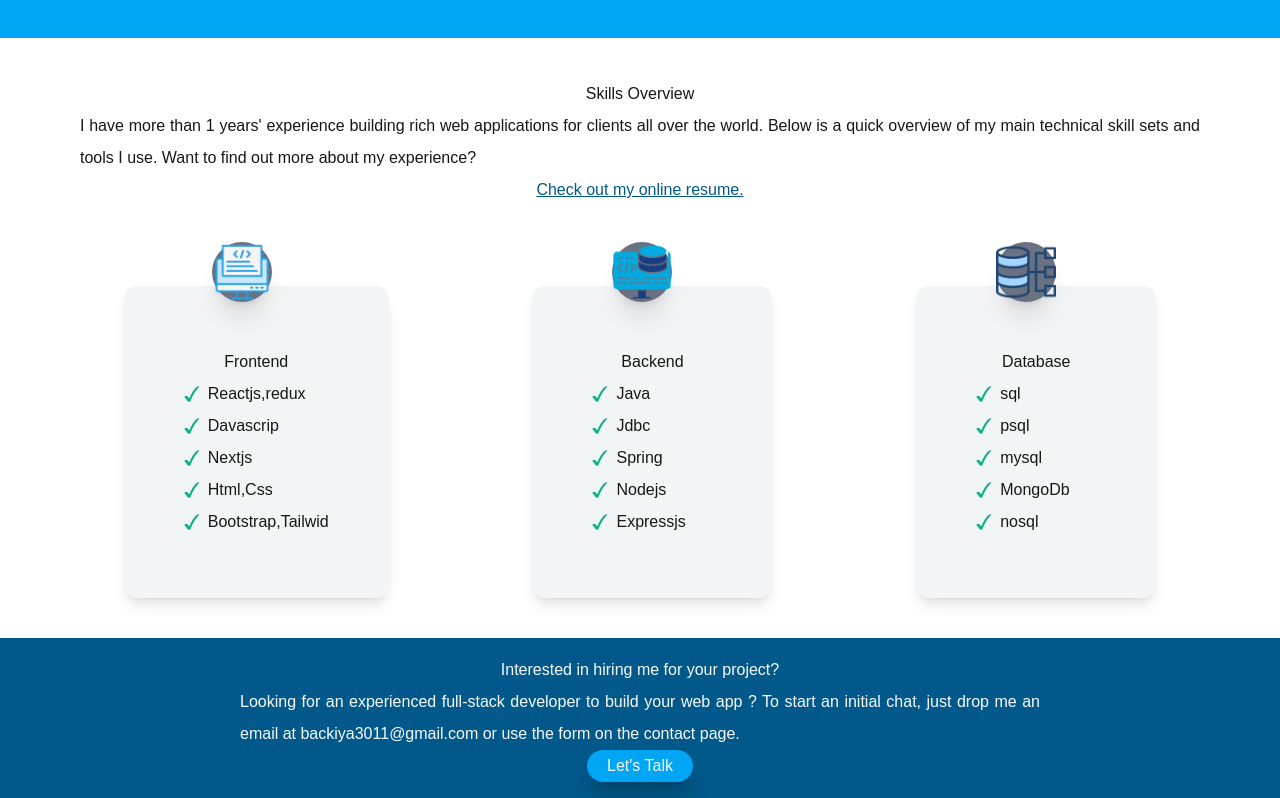
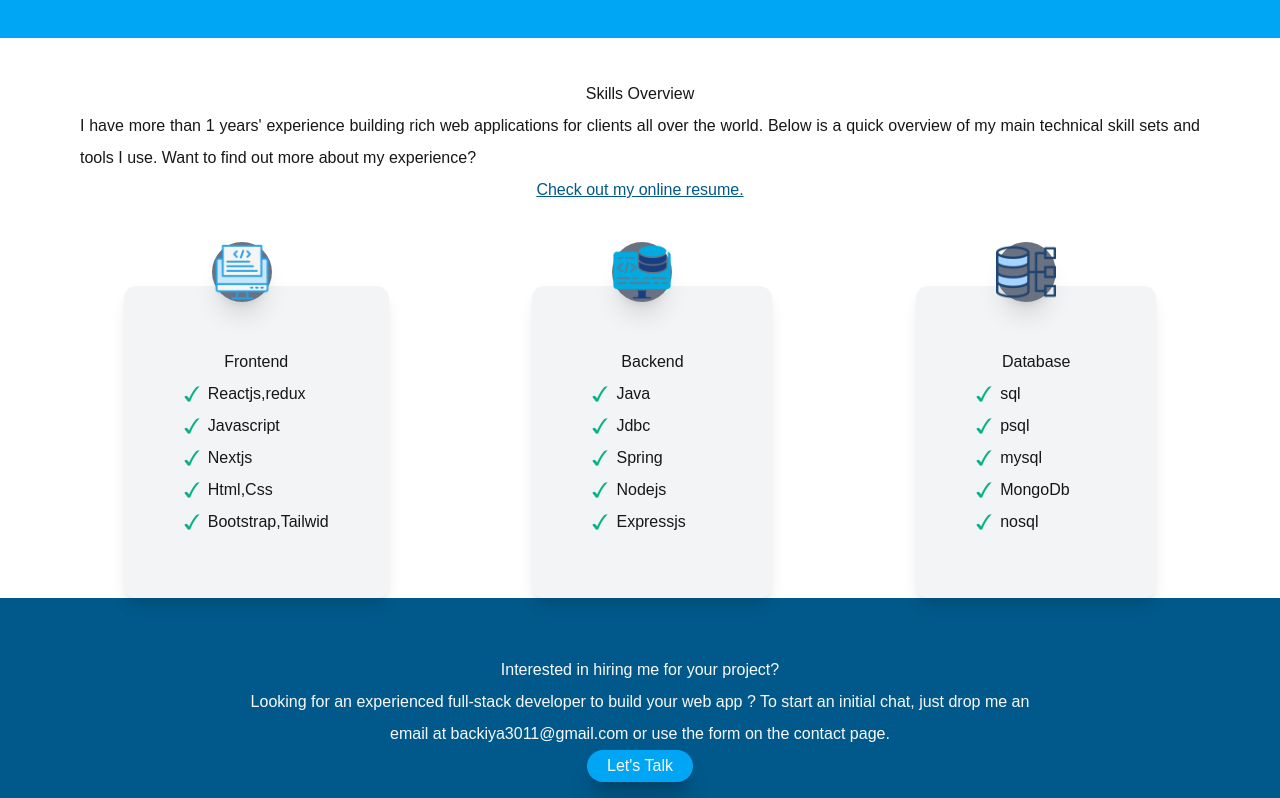
Before and after one commit to backiyadeveloper/myportfolio-Nextjs, a Next.js app: page / in a window 1280 px wide. Shown: the part 402-1200 px from the top of the page. Built offline with nearby package versions, Linux system fonts and the light colour scheme.

Commit message:
fixed the spellingmistacke and design

```diff
--- a/app/components/footer.tsx
+++ b/app/components/footer.tsx
@@ -2,12 +2,12 @@ import Link from "next/link"
 
 export default function Footer(){
     return(
-        <div className="">
-             <footer className="bg-sky-800 text-gray-50 place-items-center grid grid-cols-[50rem] justify-center text-justify text-center py-4 mt-10">
+        <div className="flex justify-center  bg-sky-800">
+             <footer className=" text-gray-50 place-items-center text-center basis-200 py-4 mt-10">
                 <div className="text-center">Interested in hiring me for your project?</div>
                 <div className="">Looking for an experienced full-stack developer to build your web app ? To start an initial chat, just drop me an email at backiya3011@gmail.com or use the form on the contact page.
                 </div>
-                <button className="rounded-full bg-sky-500 px-5 shadow-xl/20"><Link href="/contact"></Link>Let's Talk</button>
+                <button className="rounded-full bg-sky-500 text-cenet px-5 shadow-xl/20"><Link href="/contact"></Link>Let's Talk</button>
             </footer>
         </div>
     )
--- a/app/page.tsx
+++ b/app/page.tsx
@@ -26,7 +26,7 @@ export default function HomePage() {
             <div className="bg-gray-100 md:basis-60  md:min-w-60 p-15 sm:min-w-80 border-rounded shadow-lg rounded-xl">
               <h2 className="text-center">Frontend</h2>
               <p className="flex gap-2"><img src="/check.png" alt="" className="h-4 w-4 self-center"/>Reactjs,redux</p>
-              <p className="flex gap-2"><img src="/check.png" alt="" className="h-4 w-4 self-center"/>Davascrip</p>
+              <p className="flex gap-2"><img src="/check.png" alt="" className="h-4 w-4 self-center"/>Javascript</p>
               <p className="flex gap-2"><img src="/check.png" alt="" className="h-4 w-4 self-center"/>Nextjs</p>
               <p className="flex gap-2"><img src="/check.png" alt="" className="h-4 w-4 self-center"/>Html,Css</p>
               <p className="flex gap-2"><img src="/check.png" alt="" className="h-4 w-4 self-center"/>Bootstrap,Tailwid</p>
--- a/app/resume/page.tsx
+++ b/app/resume/page.tsx
@@ -3,8 +3,8 @@
 export default function ResumePage() {
   const handleDownload = () => {
     const link = document.createElement("a");
-    link.href = "/backiyalakshmi _resume.pdf";   // file inside /public
-    link.download = "Backiya_Resume.pdf"; // name for the downloaded file
+    link.href = "/backiyalakshmi _resume.pdf";
+    link.download = "Backiya_Resume.pdf";
     document.body.appendChild(link);
     link.click();
     document.body.removeChild(link);
```
